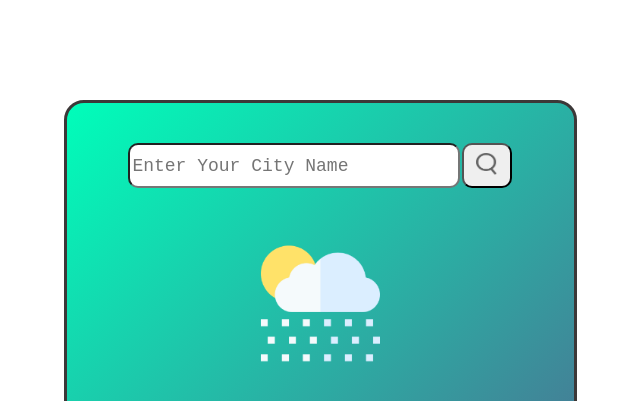
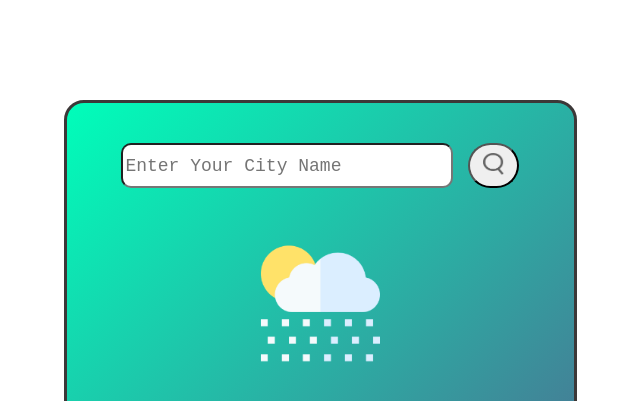
Before and after one commit to rajeshofficial/weatherAPi, a plain HTML site: page index.html in a window 1280 px wide. Shown: the top 401 px of the page, without its empty margins (320-960 px from the left). Drawn offline with Linux system fonts and the light colour scheme.

Commit message:
Update style.css

```diff
--- a/style.css
+++ b/style.css
@@ -22,10 +22,11 @@
 }
 
 .search button {
-    border-radius: 10px;
+    border-radius: 47px;
     height: 45px;
-    width: 50px;
-    margin-left: .2px; /* Adjusted margin to create space between input and button */
+    width: 51px;
+    margin-left: 13.2px;
+    border-color: black;
 }
 
 .search input {
```
